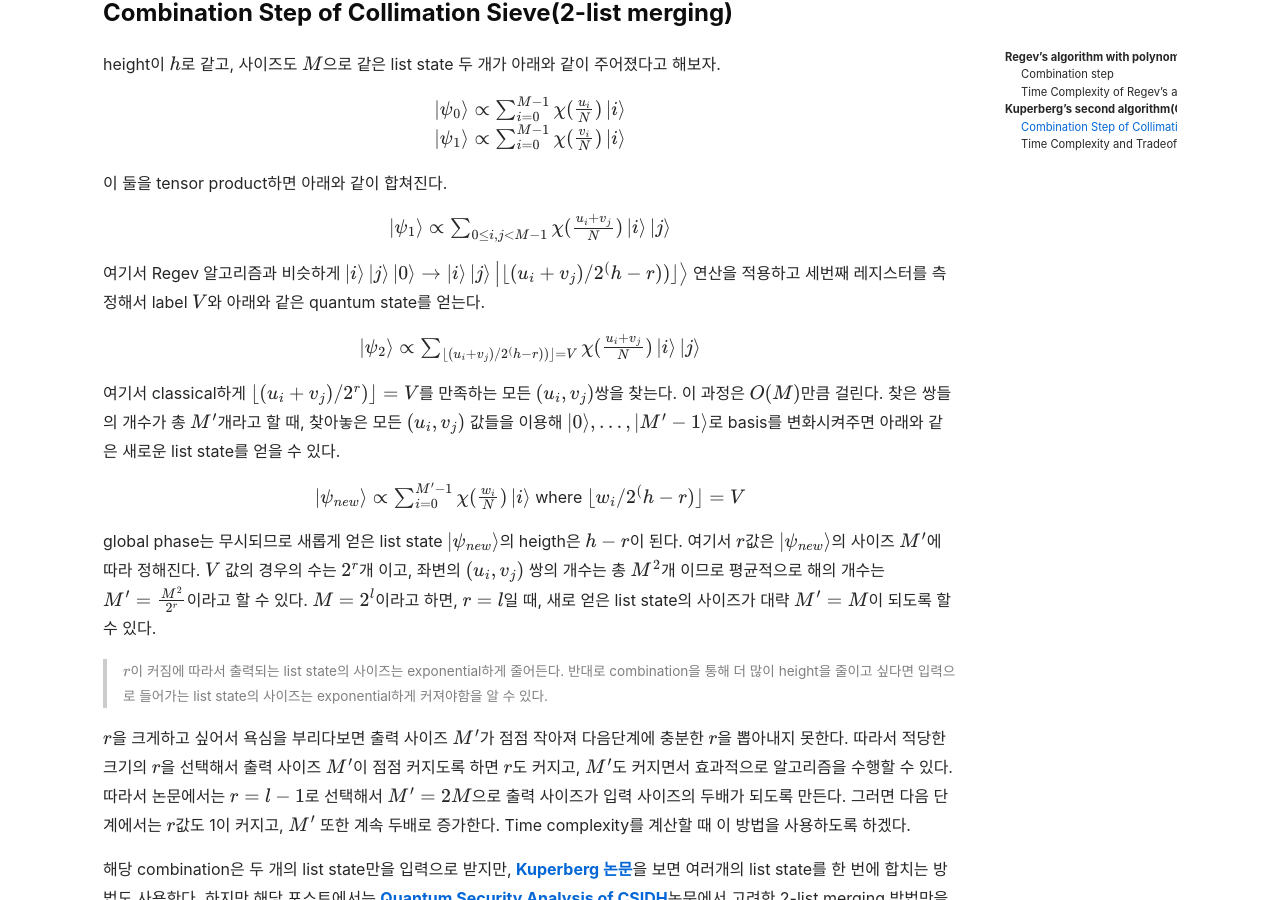
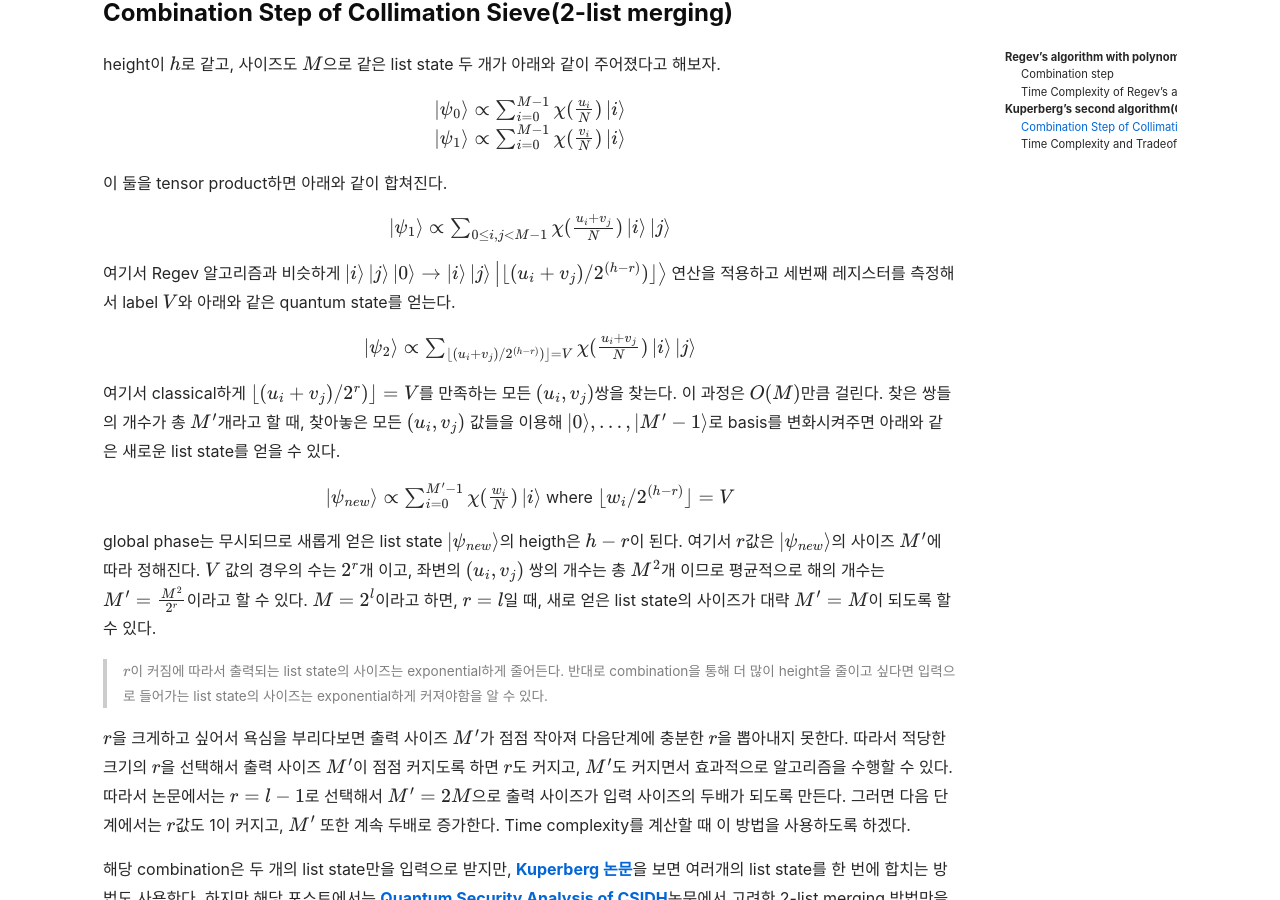
Before and after one commit to gusgkr0117/gusgkr0117.github.io, a Jekyll site: the page built from _posts/2021-02-15-Quantum-Algorithm-for-HSP-2.md, in a window 1280 px wide and 900 px high, scrolled down 3608 px. Built offline with Jekyll 4.4.1, drawn with Linux system fonts in a browser that asks for light colours; nearby versions of some CDN libraries; formulas are drawn with MathJax 3; comment, search, counter and statistics services are not loaded.

Commit message:
Add files via upload

```diff
--- a/_posts/2021-02-15-Quantum-Algorithm-for-HSP-2.md
+++ b/_posts/2021-02-15-Quantum-Algorithm-for-HSP-2.md
@@ -95,13 +95,13 @@
 
 <center>$\ket{\psi_{1}} \propto \sum_{0 \leq i,j < M-1} \chi(\frac{u_i + v_j}{N})\ket{i}\ket{j}$</center>
 
-여기서 Regev 알고리즘과 비슷하게 $\ket{i}\ket{j}\ket{0} \rightarrow \ket{i}\ket{j}\ket{\floor{(u_i + v_j)/{2^(h-r)})}}$ 연산을 적용하고 세번째 레지스터를 측정해서 label $V$와 아래와 같은 quantum state를 얻는다.
+여기서 Regev 알고리즘과 비슷하게 $\ket{i}\ket{j}\ket{0} \rightarrow \ket{i}\ket{j}\ket{\floor{(u_i + v_j)/{2^{(h-r)}})}}$ 연산을 적용하고 세번째 레지스터를 측정해서 label $V$와 아래와 같은 quantum state를 얻는다.
 
-<center>$\ket{\psi_{2}} \propto \sum_{\floor{(u_i + v_j)/{2^(h-r)})} = V} \chi(\frac{u_i + v_j}{N})\ket{i}\ket{j}$</center>
+<center>$\ket{\psi_{2}} \propto \sum_{\floor{(u_i + v_j)/{2^{(h-r)}})} = V} \chi(\frac{u_i + v_j}{N})\ket{i}\ket{j}$</center>
 
 여기서 classical하게 $\floor{(u_i + v_j)/{2^r})} = V$를 만족하는 모든 $(u_i, v_j)$쌍을 찾는다. 이 과정은 $O(M)$만큼 걸린다. 찾은 쌍들의 개수가 총 $M'$개라고 할 때, 찾아놓은 모든 $(u_i, v_j)$ 값들을 이용해 $\ket{0}, ..., \ket{M'-1}$로 basis를 변화시켜주면 아래와 같은 새로운 list state를 얻을 수 있다.
 
-<center>$\ket{\psi_{new}} \propto \sum_{i=0}^{M'-1} \chi(\frac{w_i}{N})\ket{i}$ where $\floor{w_i/{2^(h-r)}} = V$</center>
+<center>$\ket{\psi_{new}} \propto \sum_{i=0}^{M'-1} \chi(\frac{w_i}{N})\ket{i}$ where $\floor{w_i/{2^{(h-r)}}} = V$</center>
 
 global phase는 무시되므로 새롭게 얻은 list state $\ket{\psi_{new}}$의 heigth은 $h-r$이 된다. 여기서 $r$값은 $\ket{\psi_{new}}$의 사이즈 $M'$에 따라 정해진다. $V$ 값의 경우의 수는 $2^r$개 이고, 좌변의 $(u_i, v_j)$ 쌍의 개수는 총 $M^2$개 이므로 평균적으로 해의 개수는 $M' = \frac{M^2}{2^r}$이라고 할 수 있다. $M = 2^l$이라고 하면, $r = l$일 때, 새로 얻은 list state의 사이즈가 대략 $M' = M$이 되도록 할 수 있다.
 
@@ -115,7 +115,7 @@
 
 앞서 설명한 2-list merging을 사용해서 원하는 labeled state를 얻으려면 binary tree 구조로 combination을 수행해야한다. binary tree의 depth에 따라서 전체 time complexity, memory complexity 등이 결정될 것이다. 우리가 원하는 것은 height이 1인 list state이므로 time complexity $2^t$, quantum memory complexity $2^m$, quantum query $2^q$에 대한 아래와 같은 그래프를 그릴 수 있다.
 
-<center><img src="/assets/20210215_1.png" width="400" height="300"></center>
+<center><img src="/assets/20210215_1.png" width="300" height="300"></center>
 
 그래프에서 tree level이 0일 때 초기 list state의 사이즈 $2^{l_0}$를 $m$으로 최대한 키울 수 없는 이유는 tree level 0에서는 leaf node의 개수가 총 $2^q$개인데, 2-list merging은 $O(2^{l_0})$만큼의 시간복잡도를 가지므로 level 0에서만 총 $O(2^{l_0 \cdot q})$만큼의 시간복잡도를 소모하기 때문이다. 앞서 시간복잡도는 $2^t$라는 설정이 있었으므로 $l_0 = t-q$가 최대 사이즈가 된다.
 
```
